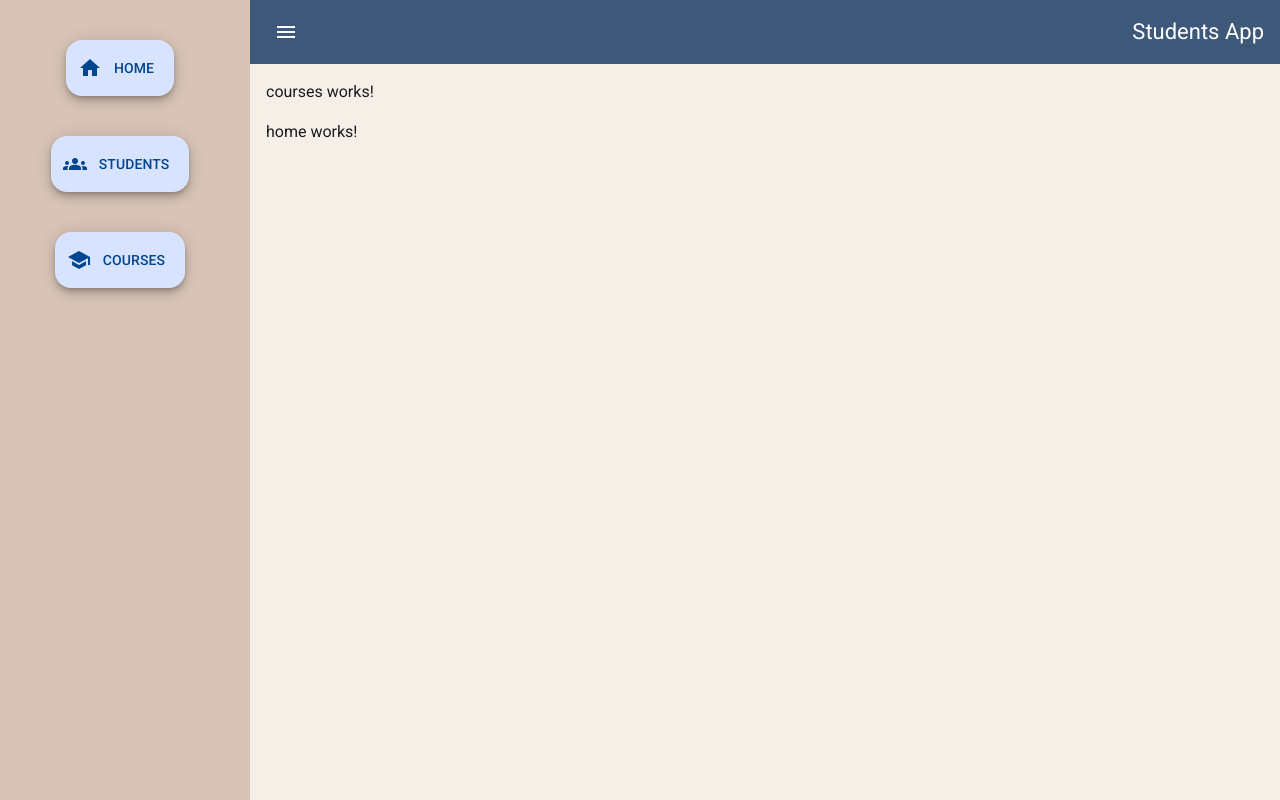
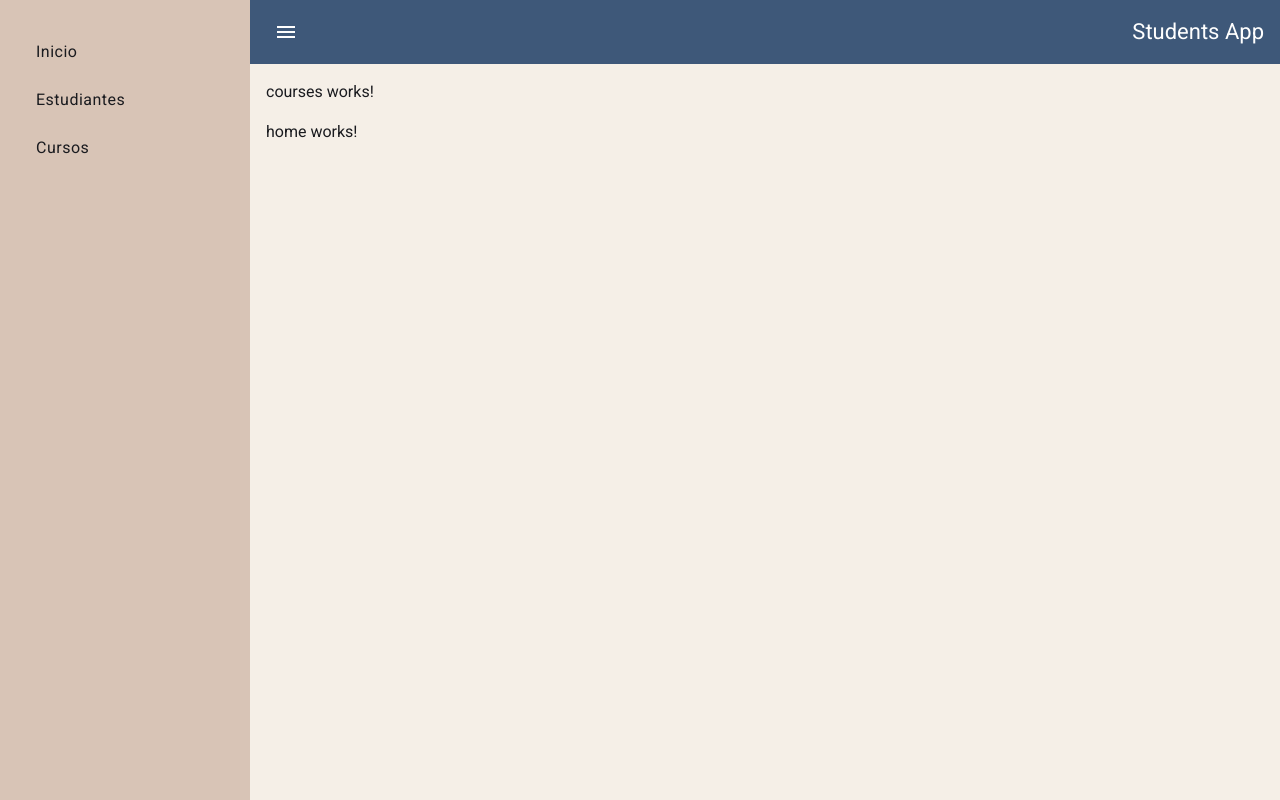
Before and after one commit to CMara14/3PF-Maranon, an Angular app: page / in a window 1280 px wide. Both pictures are taken after a click on the button "menu". Built offline with nearby package versions, Linux system fonts and the light colour scheme.

Commit message:
navbar component

```diff
--- /dev/null
+++ b/src/app/modules/dashboard/components/navbar/navbar.component.html
@@ -0,0 +1,13 @@
+<mat-nav-list>
+    @for (item of linkItems; track $index) {
+        <a
+          [routerLink]="item.routerLink"
+          routerLinkActive
+          #linkItem="routerLinkActive"
+          [activated]="linkItem.isActive"
+          mat-list-item
+        >
+          {{ item.label }}
+        </a>
+        }
+  </mat-nav-list>
--- /dev/null
+++ b/src/app/modules/dashboard/components/navbar/navbar.component.ts
@@ -0,0 +1,26 @@
+import { Component } from '@angular/core';
+
+@Component({
+  selector: 'app-navbar',
+  standalone: false,
+
+  templateUrl: './navbar.component.html',
+  styleUrl: './navbar.component.scss'
+})
+export class NavbarComponent {
+  linkItems: { label: string; routerLink: string }[] = [
+    {
+      label: 'Inicio',
+      routerLink: 'home',
+    },
+    {
+      label: 'Estudiantes',
+      routerLink: 'students',
+    },
+    {
+      label: 'Cursos',
+      routerLink: 'courses',
+    },
+  ];
+
+}
--- a/src/app/modules/dashboard/dashboard.component.html
+++ b/src/app/modules/dashboard/dashboard.component.html
@@ -1,6 +1,7 @@
 <mat-drawer-container class="example-container" autosize>
   <mat-drawer #drawer class="example-sidenav" mode="side">
-    <div class="example-button-container">
+    <app-navbar></app-navbar>
+    <!-- <div class="example-button-container">
       <button mat-fab extended>
         <mat-icon>home</mat-icon>
         HOME
@@ -17,7 +18,7 @@
         <mat-icon>school</mat-icon>
         COURSES
       </button>
-    </div>
+    </div> -->
   </mat-drawer>
 
   <div class="example-sidenav-content">
@@ -28,5 +29,4 @@
       <app-home></app-home>
     </main>
   </div>
-
 </mat-drawer-container>
--- a/src/app/modules/dashboard/dashboard.module.ts
+++ b/src/app/modules/dashboard/dashboard.module.ts
@@ -8,11 +8,13 @@ import { StudentsModule } from './pages/students/students.module';
 import { SharedModule } from '../../shared/shared.module';
 import { CoursesModule } from './pages/courses/courses.module';
 import { HomeModule } from './pages/home/home.module';
+import { NavbarComponent } from './components/navbar/navbar.component';
 
 @NgModule({
   declarations: [
     DashboardComponent,
     ToolbarComponent,
+    NavbarComponent,
   ],
   imports: [
     CommonModule,
--- a/src/app/shared/shared.module.ts
+++ b/src/app/shared/shared.module.ts
@@ -13,6 +13,7 @@ import { ReactiveFormsModule } from '@angular/forms';
 import { MatDialogModule } from '@angular/material/dialog';
 import { MatTooltipModule } from '@angular/material/tooltip';
 import { MatSnackBarModule } from '@angular/material/snack-bar';
+import {MatListModule} from '@angular/material/list';
 
 @NgModule({
   declarations: [FullNamePipe, TitleFontDirective],
@@ -31,6 +32,7 @@ import { MatSnackBarModule } from '@angular/material/snack-bar';
     MatDialogModule,
     MatTooltipModule,
     MatSnackBarModule,
+    MatListModule,
   ],
 })
 export class SharedModule {}
```
Also changed, not shown: src/app/modules/dashboard/components/navbar/navbar.component.scss (added), 1 other file (tests, documents, lock files or other folders).
